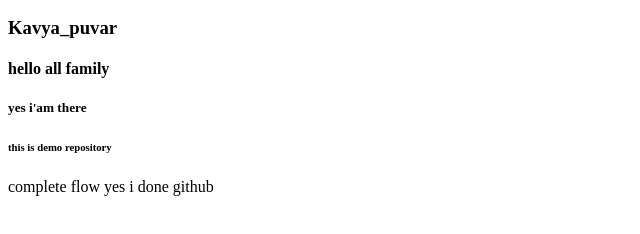
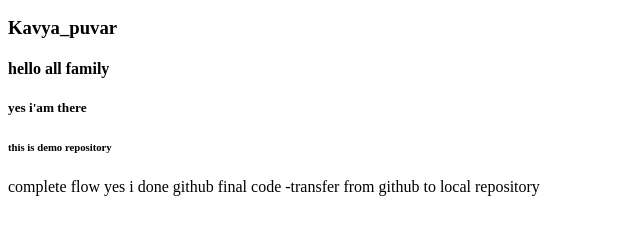
Before and after one commit to yashpuvar/Myrepo, a plain HTML site: page index.html in a window 1280 px wide. Shown: the part 110-344 px from the top of the page, without its empty margins (0-640 px from the left). Drawn offline with Linux system fonts and the light colour scheme.

Commit message:
Add final code heading in index.html

```diff
--- a/index.html
+++ b/index.html
@@ -14,5 +14,6 @@
     <h6>this is demo repository</h6>
     <h7>complete flow</h7>
     <h8>yes i done github</h8>
+    <h9>final code -transfer from github to local repository</h9>
 </body>
 </html>
```
